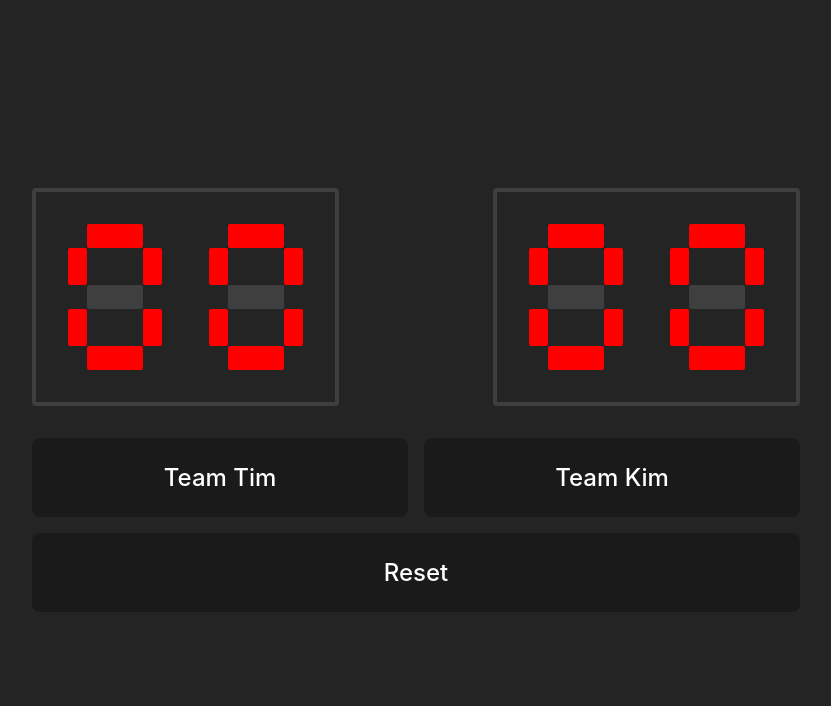
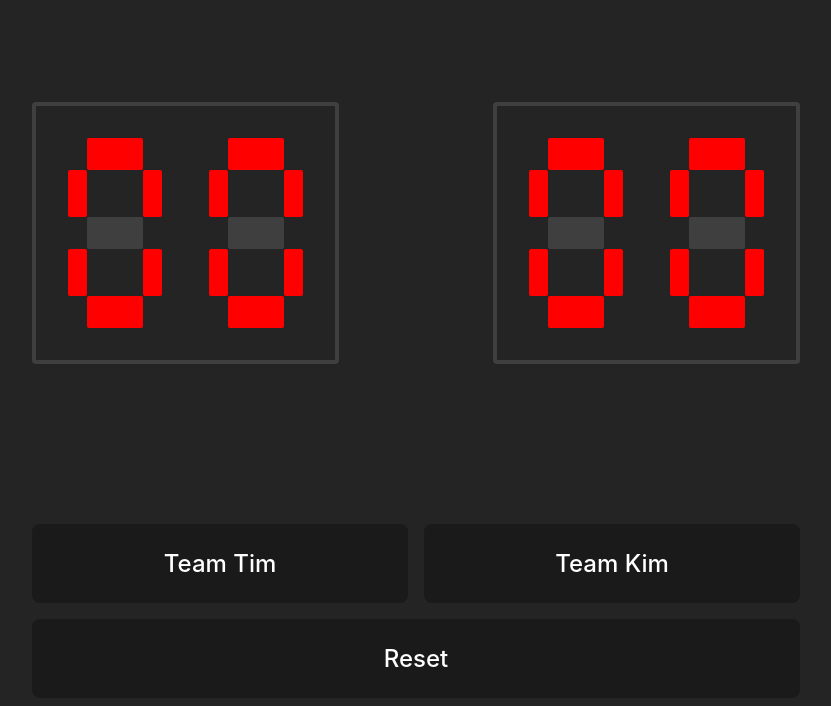
Before and after one commit to oslokommune/bordtennis, a Vue app: page / in a window 1280 px wide. Shown: the top 706 px of the page, without its empty margins (224-1055 px from the left). Built offline with nearby package versions, Linux system fonts and the light colour scheme.

Commit message:
👌 Improve desktop style

```diff
--- a/src/App.vue
+++ b/src/App.vue
@@ -119,13 +119,17 @@ and (orientation : portrait) {
 /* Desktop */
 @media only screen and (min-width: 992px) {
 	#app {
-		padding: 10% 20%;
+		padding: 8% 20%;
 
 		justify-content: center;
 	}
 
 	.Scoreboard {
-		height: 40%;
+		height: 60%;
+	}
+
+	.controls {
+		margin-top: 10em;
 	}
 }
 </style>
```
